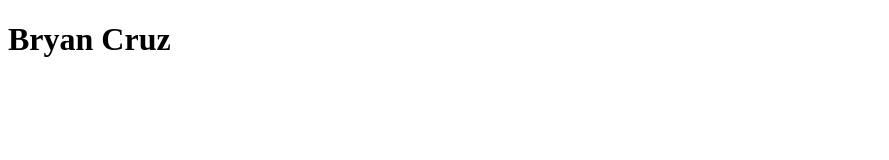
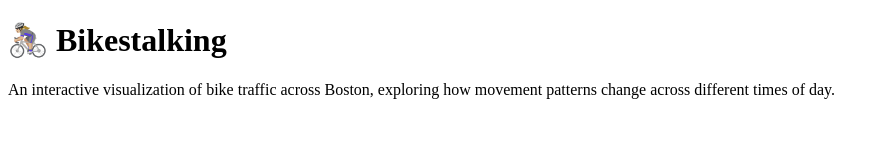
Before and after one commit to bscruzin/bikestalking, a plain HTML site: page index.html in a window 1280 px wide. Shown: the whole page, without its empty margins (0-889 px from the left). Drawn offline with Linux system fonts and the light colour scheme.

Commit message:
Update index.html

```diff
--- a/index.html
+++ b/index.html
@@ -6,6 +6,7 @@
     <title>BikeStalking</title>
 </head>
 <body>
-    <h1>Bryan Cruz</h1>
+    <h1>🚴🏼‍♀️ Bikestalking</h1>
+    <p>An interactive visualization of bike traffic across Boston, exploring how movement patterns change across different times of day.</p>
 </body>
 </html>
```
